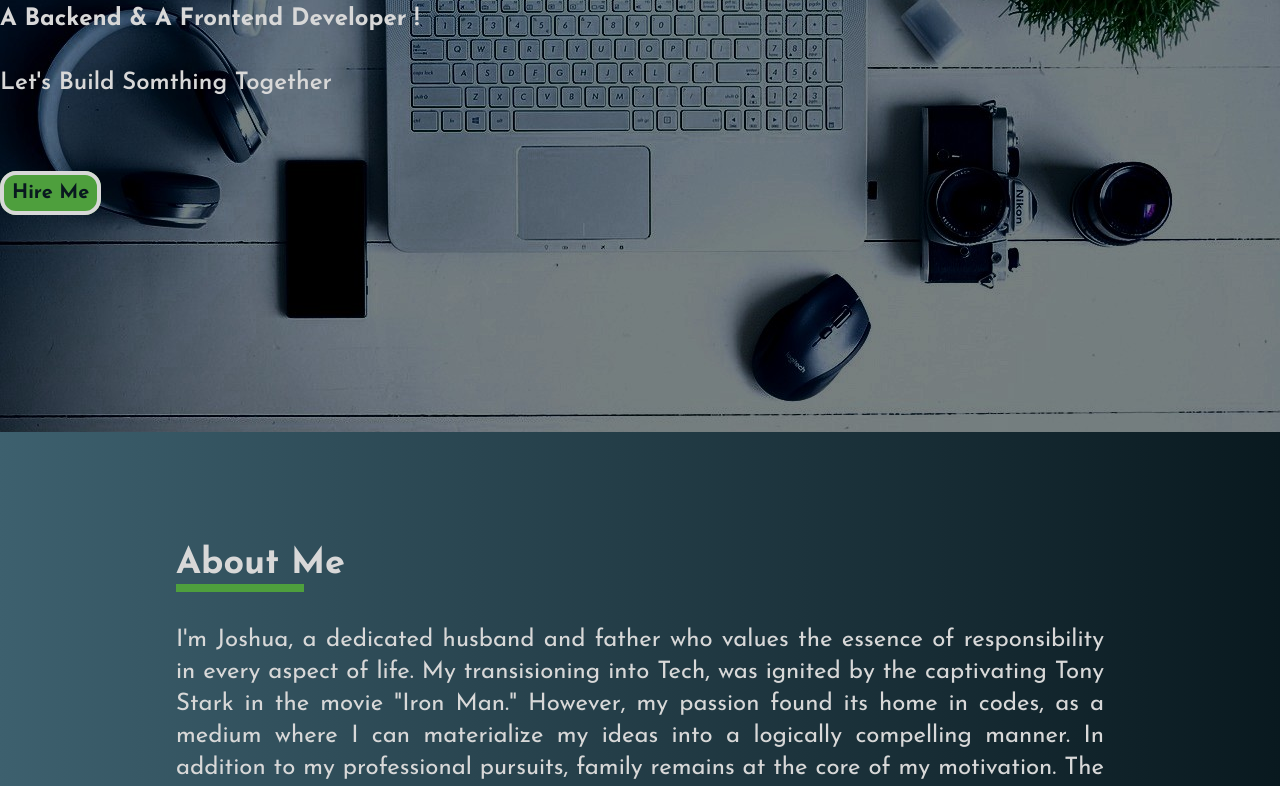
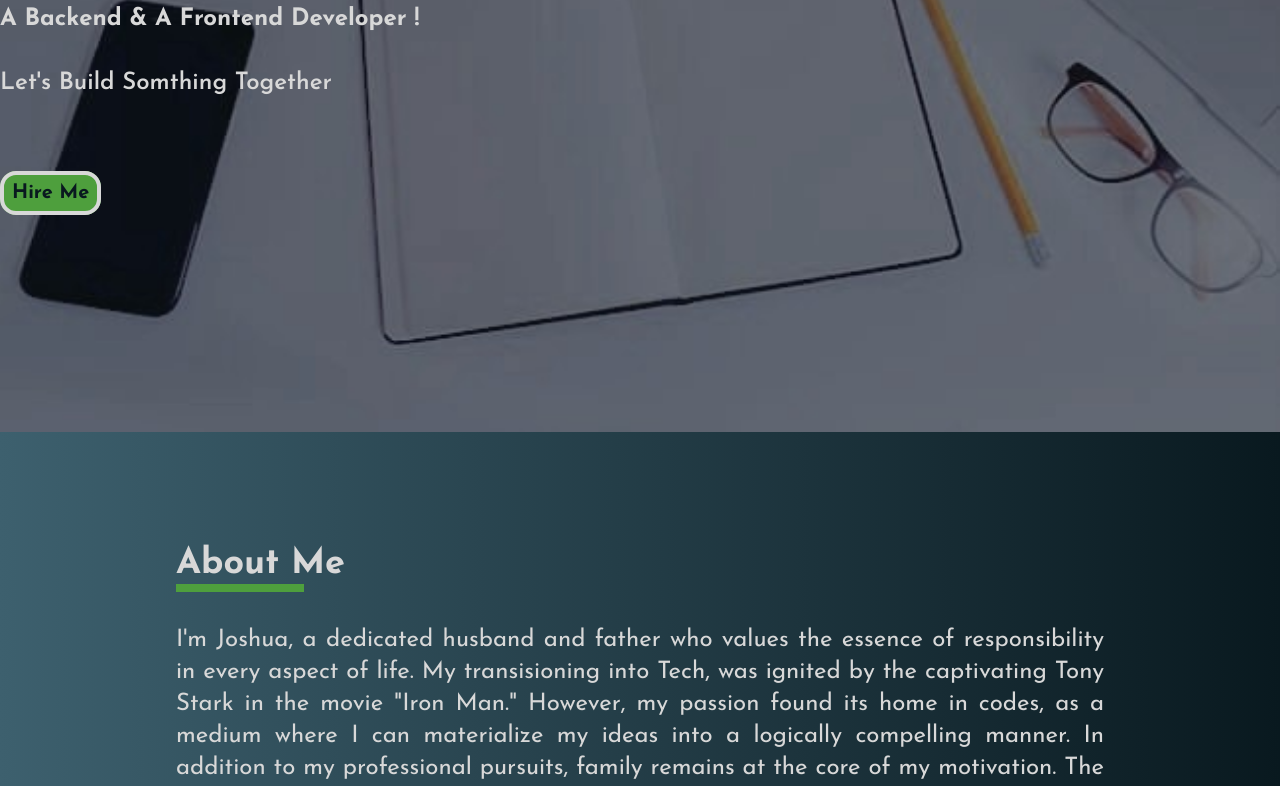
Before and after one commit to Prodev-2023/my_portfolio, a website: page public/index.html in a window 1280 px wide. Shown: the part 337-1123 px from the top of the page. Drawn offline with Linux system fonts and the light colour scheme.

Commit message:
Update index.html

```diff
--- a/public/index.html
+++ b/public/index.html
@@ -44,7 +44,7 @@
         </nav>
     </header>
     <main class="overflow-y-hidden">
-        <section class="bg-hero-pattern bg-cover bg-top bg-no-repeat overflow-x-hidden py-10 bg-fixed lg:py-28">
+        <section class="bg-bg3 bg-cover bg-top bg-no-repeat overflow-x-hidden py-10 bg-fixed lg:py-28">
 
             <div class=" text-decorColor w-11/12 mx-auto pt-10 pb-10 lg:py-28 lg:container">
                <div class=" mb-20">
```
